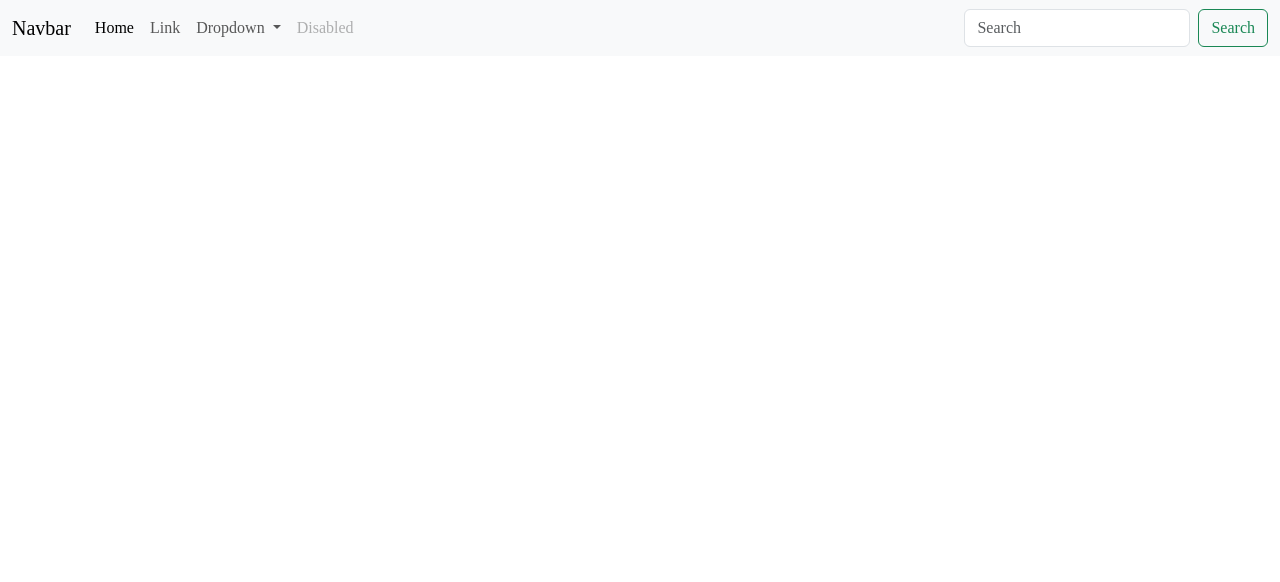
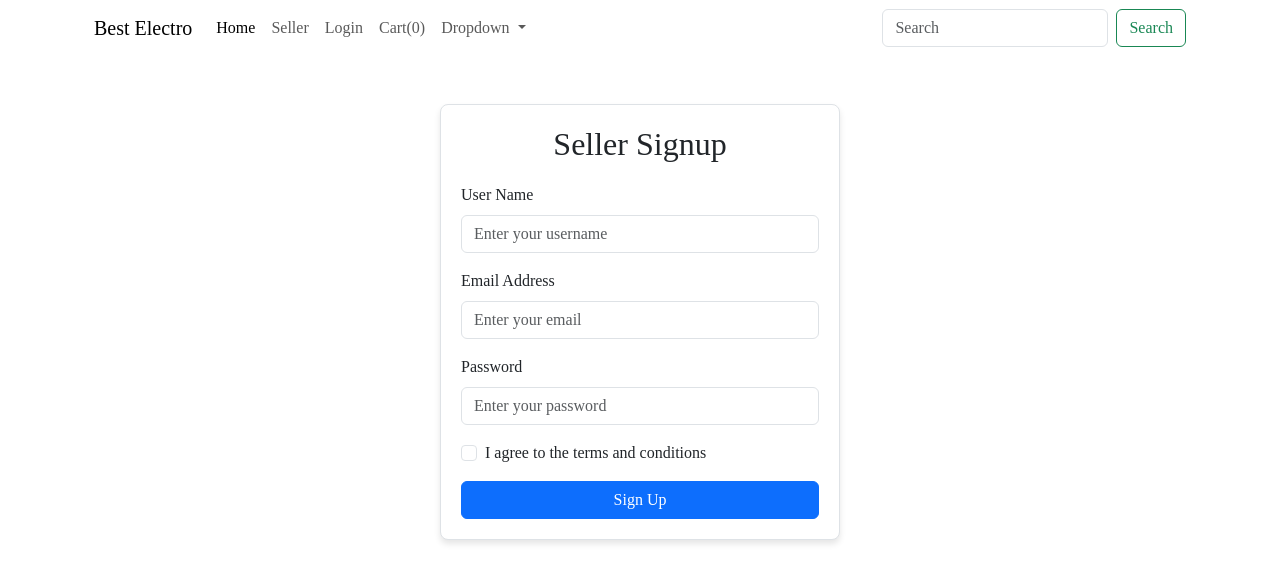
Before and after one commit to Zahed75/ecom-app, an Angular app: page /seller-auth in a window 1280 px wide. Before the commit this address led to /. Shown: the top 582 px of the page. Built offline with nearby package versions, Linux system fonts and the light colour scheme.

Commit message:
seller signUp Page added

```diff
--- a/src/app/app-routing.module.ts
+++ b/src/app/app-routing.module.ts
@@ -1,7 +1,12 @@
 import { NgModule } from '@angular/core';
 import { RouterModule, Routes } from '@angular/router';
+import {HomeComponent} from "./home/home.component";
+import {SellerAuthComponent} from "./seller-auth/seller-auth.component";
 
-const routes: Routes = [];
+const routes: Routes = [
+  {path:'',component:HomeComponent},
+  {path:'seller-auth',component:SellerAuthComponent}
+];
 
 @NgModule({
   imports: [RouterModule.forRoot(routes)],
--- a/src/app/app.component.html
+++ b/src/app/app.component.html
@@ -1,4 +1,5 @@
-<div>
+<div class="container">
   <app-header></app-header>
+  <router-outlet></router-outlet>
 
 </div>
--- a/src/app/header/header.component.html
+++ b/src/app/header/header.component.html
@@ -1,39 +1,48 @@
-<div>
 <nav class="navbar navbar-expand-lg bg-body-tertiary">
   <div class="container-fluid">
-      <a class="navbar-brand" href="#">Navbar</a>
-      <button class="navbar-toggler" type="button" data-bs-toggle="collapse" data-bs-target="#navbarSupportedContent" aria-controls="navbarSupportedContent" aria-expanded="false" aria-label="Toggle navigation">
+    <a class="navbar-brand" href="#">Best Electro</a>
+
+    <button class="navbar-toggler" type="button" data-bs-toggle="collapse" data-bs-target="#navbarSupportedContent"
+            aria-controls="navbarSupportedContent" aria-expanded="false" aria-label="Toggle navigation">
       <span class="navbar-toggler-icon"></span>
     </button>
+
     <div class="collapse navbar-collapse" id="navbarSupportedContent">
       <ul class="navbar-nav me-auto mb-2 mb-lg-0">
         <li class="nav-item">
-            <a class="nav-link active" aria-current="page" href="#">Home</a>
+          <a class="nav-link active" aria-current="page" routerLink="/">Home</a>
         </li>
         <li class="nav-item">
-            <a class="nav-link" href="#">Link</a>
+          <a class="nav-link" routerLink="/seller-auth">Seller</a>
         </li>
+        <li class="nav-item">
+          <a class="nav-link" href="#">Login</a>
+        </li>
+
+        <li class="nav-item">
+          <a class="nav-link" href="#">Cart(0)</a>
+        </li>
+
         <li class="nav-item dropdown">
           <a class="nav-link dropdown-toggle" href="#" role="button" data-bs-toggle="dropdown" aria-expanded="false">
             Dropdown
           </a>
+
           <ul class="dropdown-menu">
             <li><a class="dropdown-item" href="#">Action</a></li>
             <li><a class="dropdown-item" href="#">Another action</a></li>
-              <li><hr class="dropdown-divider"></li>
+            <li>
+              <hr class="dropdown-divider">
+            </li>
             <li><a class="dropdown-item" href="#">Something else here</a></li>
           </ul>
-          </li>
-          <li class="nav-item">
-            <a class="nav-link disabled" aria-disabled="true">Disabled</a>
         </li>
       </ul>
       <form class="d-flex" role="search">
         <input class="form-control me-2" type="search" placeholder="Search" aria-label="Search">
         <button class="btn btn-outline-success" type="submit">Search</button>
       </form>
+
     </div>
   </div>
 </nav>
-
-</div>
--- /dev/null
+++ b/src/app/home/home.component.html
@@ -0,0 +1 @@
+<h2>Home Page</h2>
--- /dev/null
+++ b/src/app/seller-auth/seller-auth.component.html
@@ -0,0 +1,25 @@
+<div class="container my-5">
+  <div class="form-container">
+    <h2 class="form-header">Seller Signup</h2>
+
+    <form #sellerSignUp="ngForm" (ngSubmit)="signUp(sellerSignUp.value)">
+      <div class="mb-3">
+        <label for="inputUsername" class="form-label">User Name</label>
+        <input type="text" class="form-control" id="inputUsername" placeholder="Enter your username">
+      </div>
+      <div class="mb-3">
+        <label for="inputEmail" class="form-label">Email Address</label>
+        <input type="email" class="form-control" id="inputEmail" placeholder="Enter your email">
+      </div>
+      <div class="mb-3">
+        <label for="inputPassword" class="form-label">Password</label>
+        <input type="password" class="form-control" id="inputPassword" placeholder="Enter your password">
+      </div>
+      <div class="mb-3 form-check">
+        <input type="checkbox" class="form-check-input" id="termsCheck">
+        <label class="form-check-label" for="termsCheck">I agree to the terms and conditions</label>
+      </div>
+      <button type="submit" class="btn btn-primary w-100">Sign Up</button>
+    </form>
+  </div>
+</div>
--- /dev/null
+++ b/src/app/seller-auth/seller-auth.component.ts
@@ -0,0 +1,18 @@
+import { Component } from '@angular/core';
+
+@Component({
+  selector: 'app-seller-auth',
+  templateUrl: './seller-auth.component.html',
+  styleUrls: ['./seller-auth.component.css']
+})
+
+export class SellerAuthComponent {
+    constructor() {
+    }
+    ngOnInit(){
+
+    }
+  signUp(data:Object):void{
+    console.warn(data)
+  }
+}
--- a/src/styles.css
+++ b/src/styles.css
@@ -3,3 +3,23 @@
 body{
   font-family: 'sans-serif';
 }
+
+.navbar {
+  background-color: transparent !important;
+}
+
+
+.form-container {
+  max-width: 400px; /* Restrict form width */
+  margin: 0 auto; /* Center form horizontally */
+  padding: 20px; /* Inner spacing */
+  border: 1px solid #dee2e6; /* Light border */
+  border-radius: 8px; /* Rounded edges */
+  box-shadow: 0 4px 6px rgba(0, 0, 0, 0.1); /* Elevation effect */
+  background-color: #ffffff; /* Explicit form background */
+}
+
+.form-header {
+  text-align: center; /* Center align form title */
+  margin-bottom: 20px; /* Space below the header */
+}
```
Also changed, not shown: src/app/app.module.ts (+8 -2 lines), src/app/home/home.component.ts (added, +10 -0 lines), src/app/home/home.component.css (added), src/app/seller-auth/seller-auth.component.css (added), 2 other files (tests, documents, lock files or other folders). Lines whose indentation alone changed are shown as unchanged.
